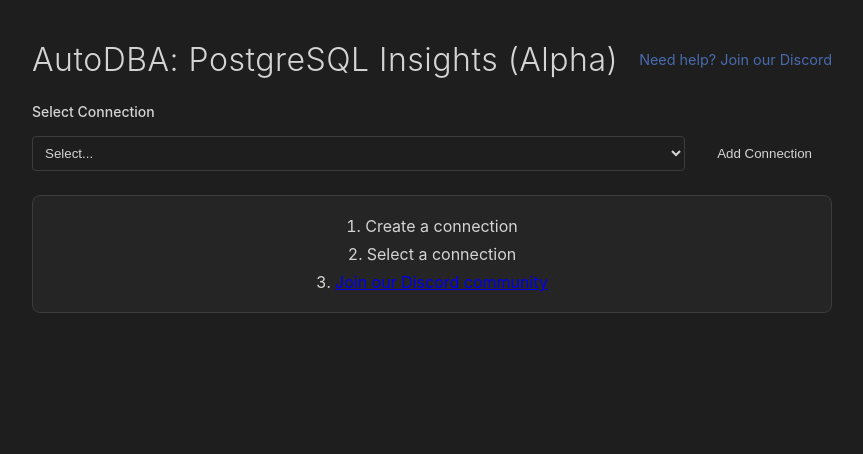
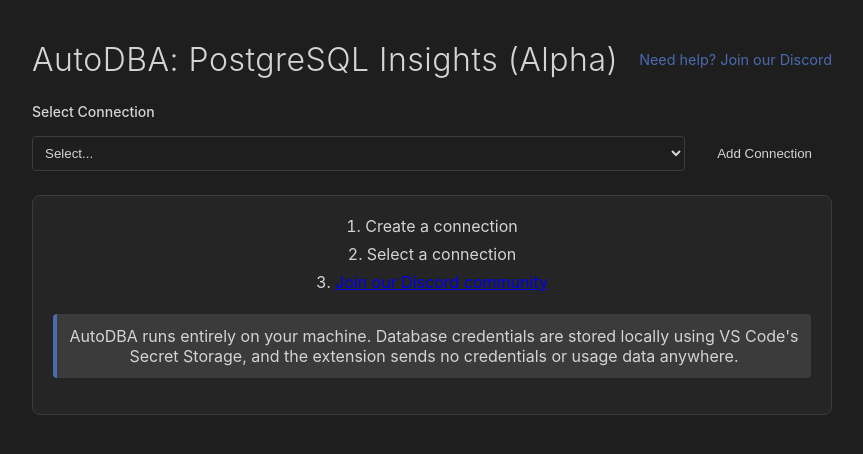
Before and after one commit to autodbalabs/project-autodba, a Svelte app in the folder vscode-extension/webview/: page / in a window 1280 px wide. Shown: the top 454 px of the page, without its empty margins (208-1071 px from the left). Built offline with nearby package versions, Linux system fonts and the light colour scheme; the HTML template or start-up script is replaced by a standard one.

Commit message:
#19: Add security note to no-connection screen (#18)

```diff
--- a/vscode-extension/webview/src/App.svelte
+++ b/vscode-extension/webview/src/App.svelte
@@ -101,6 +101,9 @@
             >
           </li>
         </ol>
+        <p class="highlight-note security-note">
+          AutoDBA runs entirely on your machine. Database credentials are stored locally using VS Code's Secret Storage, and the extension sends no credentials or usage data anywhere.
+        </p>
       </div>
     {/if}
   </div>
--- a/vscode-extension/webview/src/styles/global.css
+++ b/vscode-extension/webview/src/styles/global.css
@@ -158,6 +158,15 @@
   color: var(--text-light);
 }
 
+/* Highlighted note style */
+.highlight-note {
+  padding: 12px;
+  border-left: 4px solid var(--primary-blue);
+  background-color: var(--vscode-editor-selectionBackground, rgba(255, 255, 255, 0.1));
+  border-radius: 4px;
+  margin-top: 12px;
+}
+
 /* Common loading state styles */
 .loading {
   text-align: center;
```
